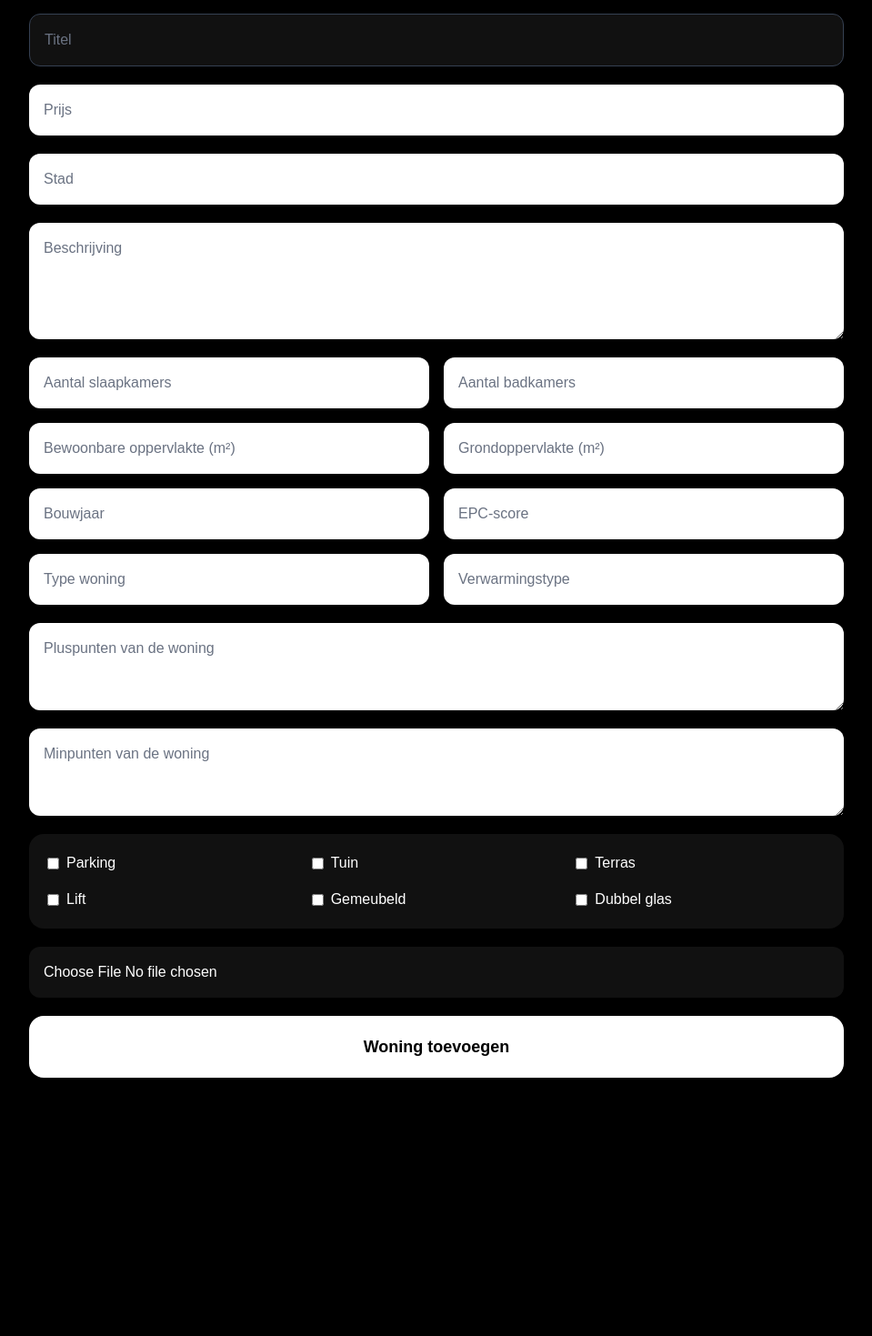
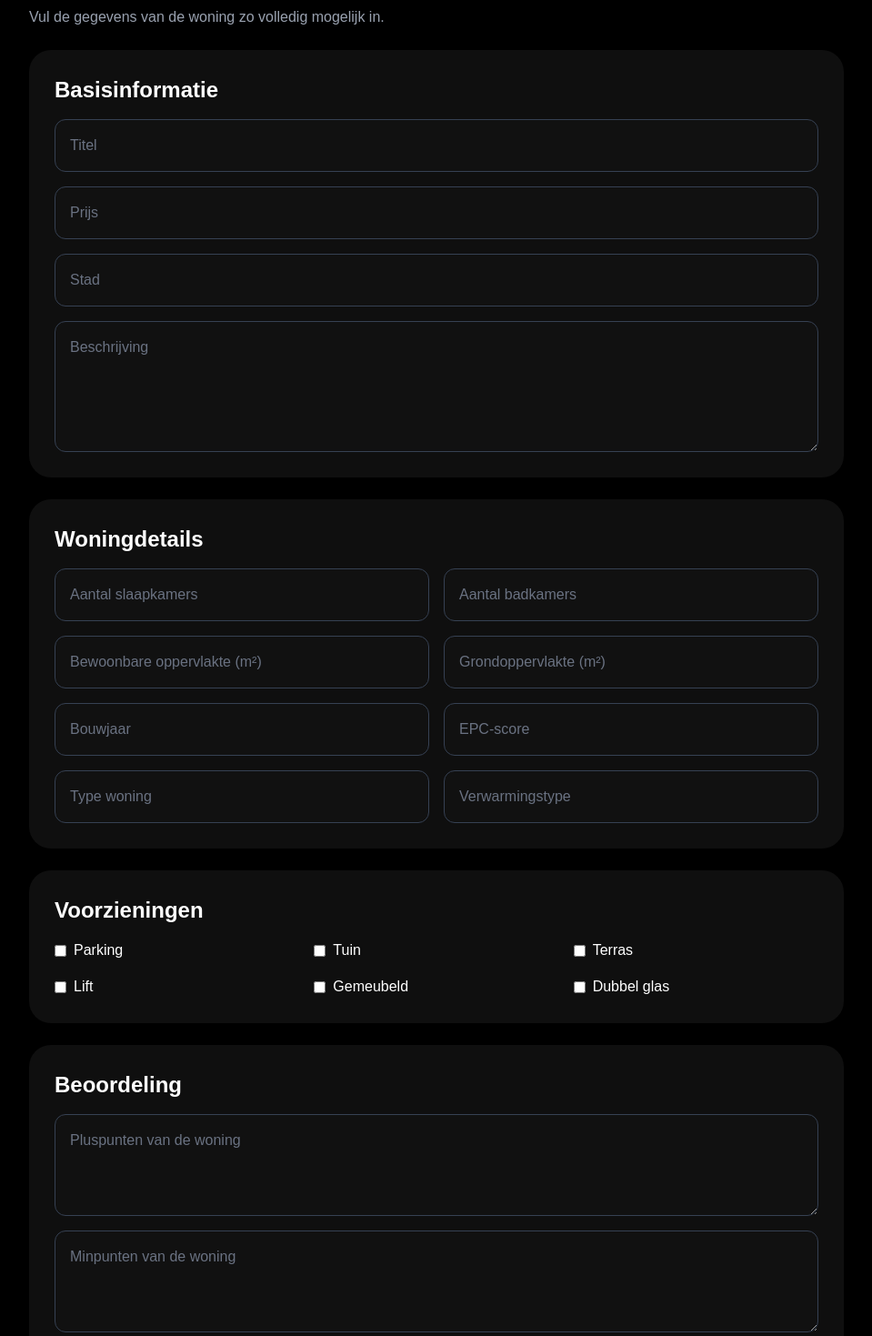
Before and after one commit to shahrambayatiads-web/real-estate-app, a Next.js app: page /add-property in a window 1280 px wide. Shown: the part 161-1630 px from the top of the page at 91% size, without its empty margins (160-1119 px from the left). Before the commit the page ends 1386 px from the top, so only its background shows below. Built offline with nearby package versions, Linux system fonts and the light colour scheme; no server answers.

Commit message:
fix add property errors

```diff
--- a/src/app/add-property/page.tsx
+++ b/src/app/add-property/page.tsx
@@ -28,6 +28,11 @@ export default function AddPropertyPage() {
   const [gemeubeld, setGemeubeld] = useState(false)
   const [dubbelGlas, setDubbelGlas] = useState(false)
 
+  const inputClass =
+    'rounded-xl border border-gray-700 bg-[#111] p-4 text-white placeholder-gray-500 outline-none'
+  const textareaClass =
+    'min-h-28 rounded-xl border border-gray-700 bg-[#111] p-4 text-white placeholder-gray-500 outline-none'
+
   async function handleImageUpload(
     e: React.ChangeEvent<HTMLInputElement>
   ) {
@@ -42,7 +47,7 @@ export default function AddPropertyPage() {
       .upload(fileName, file)
 
     if (error) {
-      alert('Fout bij uploaden van afbeelding')
+      alert(error.message)
       console.log(error)
       return
     }
@@ -92,65 +97,102 @@ export default function AddPropertyPage() {
     ])
 
     if (error) {
-      alert('Fout bij toevoegen van woning')
+      alert(error.message)
       console.log(error)
-    } else {
+      return
+    }
+
     alert('Woning succesvol toegevoegd 🚀')
-    }
+
+    setTitle('')
+    setPrice('')
+    setCity('')
+    setDescription('')
+    setImage('')
+    setSlaapkamers('')
+    setBadkamers('')
+    setBewoonbareOppervlakte('')
+    setGrondoppervlakte('')
+    setBouwjaar('')
+    setEpc('')
+    setWoningType('')
+    setVerwarmingstype('')
+    setPluspunten('')
+    setMinpunten('')
+    setParking(false)
+    setTuin(false)
+    setTerras(false)
+    setLift(false)
+    setGemeubeld(false)
+    setDubbelGlas(false)
   }
 
   return (
     <div className="min-h-screen bg-black px-5 py-10 text-white">
-      <div className="mx-auto flex max-w-4xl flex-col gap-5">
-        <h1 className="text-5xl font-bold">
+      <div className="mx-auto flex max-w-4xl flex-col gap-6">
+        <div>
+          <h1 className="text-4xl font-bold md:text-5xl">
             Woning toevoegen 🏠
           </h1>
+          <p className="mt-3 text-gray-400">
+            Vul de gegevens van de woning zo volledig mogelijk in.
+          </p>
+        </div>
 
+        <section className="rounded-3xl bg-[#0f0f0f] p-5 md:p-7">
+          <h2 className="mb-4 text-2xl font-bold">Basisinformatie</h2>
+
+          <div className="grid grid-cols-1 gap-4">
             <input
-          className="rounded-xl border border-gray-700 bg-[#111] p-4 text-white placeholder-gray-500 outline-none"
+              className={inputClass}
               placeholder="Titel"
               value={title}
               onChange={(e) => setTitle(e.target.value)}
             />
 
             <input
-          className="rounded-xl bg-white p-4 text-black placeholder-gray-500"
+              className={inputClass}
               placeholder="Prijs"
               value={price}
               onChange={(e) => setPrice(e.target.value)}
             />
 
             <input
-          className="rounded-xl bg-white p-4 text-black placeholder-gray-500"
+              className={inputClass}
               placeholder="Stad"
               value={city}
               onChange={(e) => setCity(e.target.value)}
             />
 
             <textarea
-          className="min-h-32 rounded-xl bg-white p-4 text-black placeholder-gray-500"
+              className="min-h-36 rounded-xl border border-gray-700 bg-[#111] p-4 text-white placeholder-gray-500 outline-none"
               placeholder="Beschrijving"
               value={description}
               onChange={(e) => setDescription(e.target.value)}
             />
+          </div>
+        </section>
+
+        <section className="rounded-3xl bg-[#0f0f0f] p-5 md:p-7">
+          <h2 className="mb-4 text-2xl font-bold">Woningdetails</h2>
 
           <div className="grid grid-cols-1 gap-4 md:grid-cols-2">
             <input
-            className="rounded-xl bg-white p-4 text-black placeholder-gray-500"
+              className={inputClass}
               placeholder="Aantal slaapkamers"
               value={slaapkamers}
               onChange={(e) => setSlaapkamers(e.target.value)}
             />
 
             <input
-            className="rounded-xl bg-white p-4 text-black placeholder-gray-500"
+              className={inputClass}
               placeholder="Aantal badkamers"
               value={badkamers}
               onChange={(e) => setBadkamers(e.target.value)}
             />
 
             <input
-            className="rounded-xl bg-white p-4 text-black placeholder-gray-500"
+              className={inputClass}
               placeholder="Bewoonbare oppervlakte (m²)"
               value={bewoonbareOppervlakte}
               onChange={(e) =>
@@ -159,60 +201,46 @@ export default function AddPropertyPage() {
             />
 
             <input
-            className="rounded-xl bg-white p-4 text-black placeholder-gray-500"
+              className={inputClass}
               placeholder="Grondoppervlakte (m²)"
               value={grondoppervlakte}
-            onChange={(e) =>
-              setGrondoppervlakte(e.target.value)
-            }
+              onChange={(e) => setGrondoppervlakte(e.target.value)}
             />
 
             <input
-            className="rounded-xl bg-white p-4 text-black placeholder-gray-500"
+              className={inputClass}
               placeholder="Bouwjaar"
               value={bouwjaar}
               onChange={(e) => setBouwjaar(e.target.value)}
             />
 
             <input
-            className="rounded-xl bg-white p-4 text-black placeholder-gray-500"
+              className={inputClass}
               placeholder="EPC-score"
               value={epc}
               onChange={(e) => setEpc(e.target.value)}
             />
 
             <input
-            className="rounded-xl bg-white p-4 text-black placeholder-gray-500"
+              className={inputClass}
               placeholder="Type woning"
               value={woningType}
               onChange={(e) => setWoningType(e.target.value)}
             />
 
             <input
-            className="rounded-xl bg-white p-4 text-black placeholder-gray-500"
+              className={inputClass}
               placeholder="Verwarmingstype"
               value={verwarmingstype}
-            onChange={(e) =>
-              setVerwarmingstype(e.target.value)
-            }
+              onChange={(e) => setVerwarmingstype(e.target.value)}
             />
           </div>
+        </section>
 
-        <textarea
-          className="min-h-24 rounded-xl bg-white p-4 text-black placeholder-gray-500"
-          placeholder="Pluspunten van de woning"
-          value={pluspunten}
-          onChange={(e) => setPluspunten(e.target.value)}
-        />
+        <section className="rounded-3xl bg-[#0f0f0f] p-5 md:p-7">
+          <h2 className="mb-4 text-2xl font-bold">Voorzieningen</h2>
 
-        <textarea
-          className="min-h-24 rounded-xl bg-white p-4 text-black placeholder-gray-500"
-          placeholder="Minpunten van de woning"
-          value={minpunten}
-          onChange={(e) => setMinpunten(e.target.value)}
-        />
-
-        <div className="grid grid-cols-2 gap-4 rounded-2xl bg-[#111] p-5 md:grid-cols-3">
+          <div className="grid grid-cols-2 gap-4 md:grid-cols-3">
             <label className="flex items-center gap-2">
               <input
                 type="checkbox"
@@ -267,20 +295,45 @@ export default function AddPropertyPage() {
               Dubbel glas
             </label>
           </div>
+        </section>
+
+        <section className="rounded-3xl bg-[#0f0f0f] p-5 md:p-7">
+          <h2 className="mb-4 text-2xl font-bold">Beoordeling</h2>
+
+          <div className="grid grid-cols-1 gap-4">
+            <textarea
+              className={textareaClass}
+              placeholder="Pluspunten van de woning"
+              value={pluspunten}
+              onChange={(e) => setPluspunten(e.target.value)}
+            />
+
+            <textarea
+              className={textareaClass}
+              placeholder="Minpunten van de woning"
+              value={minpunten}
+              onChange={(e) => setMinpunten(e.target.value)}
+            />
+          </div>
+        </section>
+
+        <section className="rounded-3xl bg-[#0f0f0f] p-5 md:p-7">
+          <h2 className="mb-4 text-2xl font-bold">Foto</h2>
 
           <input
             type="file"
             onChange={handleImageUpload}
-          className="rounded-xl bg-[#111] p-4"
+            className="w-full rounded-xl border border-gray-700 bg-[#111] p-4 text-white"
           />
 
           {image && (
             <img
               src={image}
               alt=""
-            className="h-72 w-full rounded-2xl object-cover"
+              className="mt-5 h-72 w-full rounded-2xl object-cover"
             />
           )}
+        </section>
 
         <button
           onClick={handleAddProperty}
```
Lines whose indentation alone changed are shown as unchanged.
